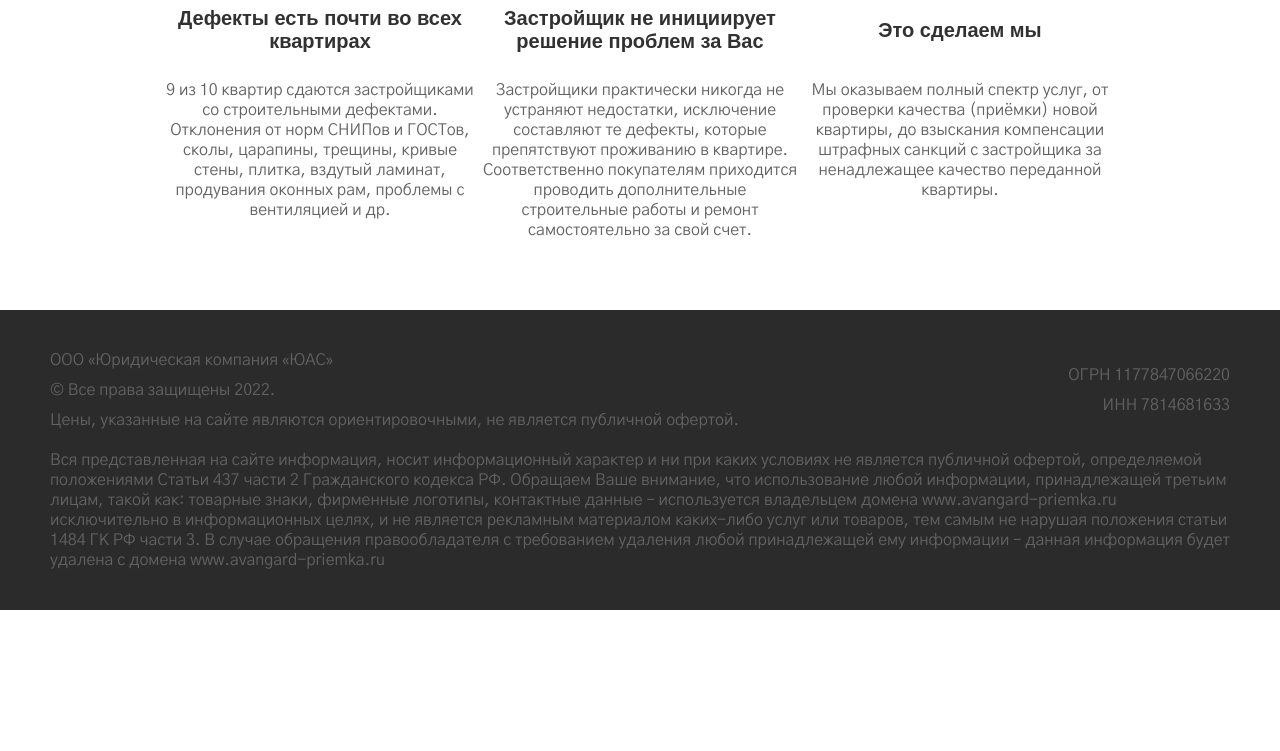
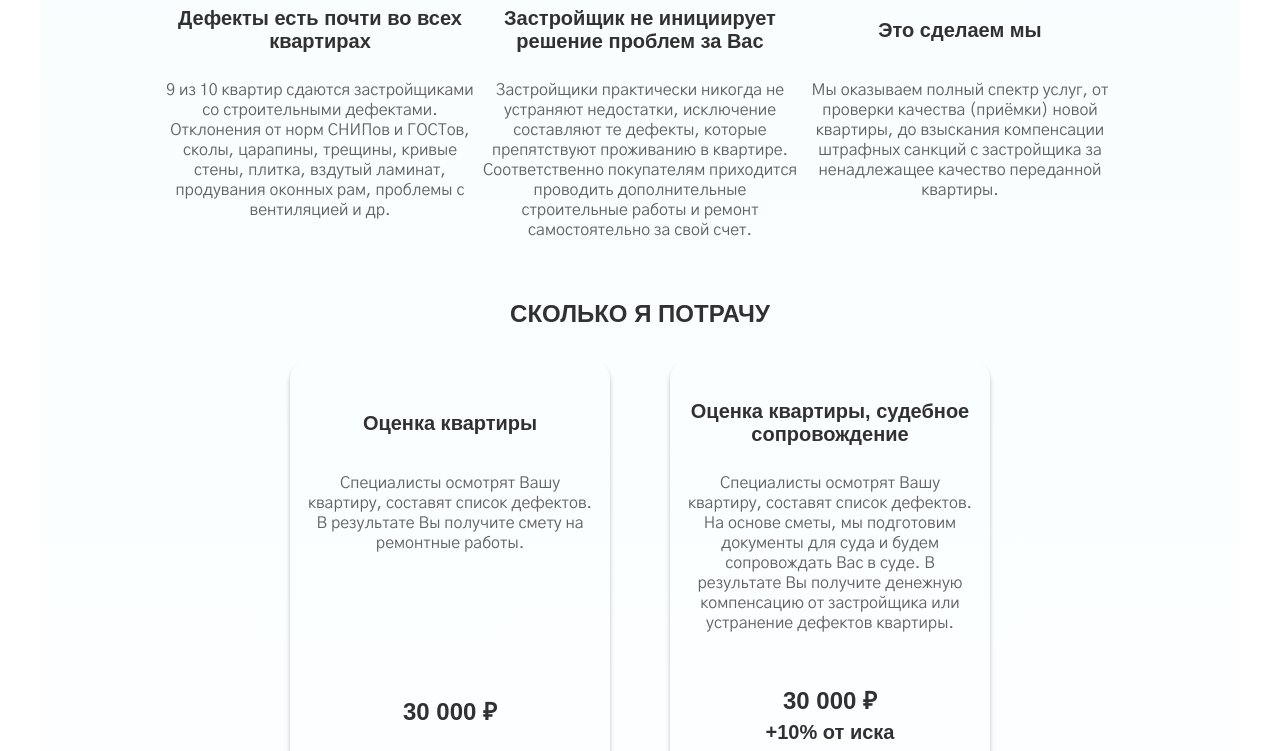
Before and after one commit to ervnkv/royalestate, a React (Create React App) app: page / in a window 1280 px wide. Shown: the part 313-1064 px from the top of the page. Before the commit the page ends 923 px from the top, so only its background shows below. Built offline with nearby package versions, Linux system fonts and the light colour scheme; a web font is replaced by a local one.

Commit message:
Добавил блок

```diff
--- a/src/App.js
+++ b/src/App.js
@@ -2,9 +2,25 @@ import React from 'react';
 import Header from './components/Header.js';
 import Footer from './components/Footer.js';
 import TextBlockHor from './components/TextBlockHor.js';
-// import TextBlockH from './components/TextBlockH.js';
-// import TextBlockV from './components/TextBlockV.js';
+import TextBlockHorBtn from './components/TextBlockHorBtn.js';
+import TextBlockVert from './components/TextBlockVert.js';
 
+// Верстка сайта
+export default function App(){
+	return (
+		<>
+			<Header/>
+			<div id='main' className='wrapper'>
+				<TextBlockHor TextBlocks={TextBlockContent1} Title='ЗАЧЕМ'/>
+				<TextBlockHorBtn TextBlocks={TextBlockContent2} Title='СКОЛЬКО Я ПОТРАЧУ'/>
+				<TextBlockVert TextBlocks={TextBlockContent3} Title='ПРОЦЕСС СОТРУДНИЧЕСТВА'/>
+			</div>
+			<Footer/>
+		</>
+	);
+}
+
+// Наполнение сайта - Блок 1
 const TextBlockContent1= [
 	{
 		head: 'Дефекты есть почти во всех квартирах',
@@ -28,72 +44,44 @@ const TextBlockContent1= [
 		id: 3,
 	},
 ];
+// Наполнение сайта - Блок 2
+const TextBlockContent2= [
+	{
+		head: 'Оценка квартиры',
+		content:'Специалисты осмотрят Вашу квартиру, составят список дефектов. В результате Вы получите смету на ремонтные работы.',
+		priceMain: '30 000 ₽',
+		priceSecond: '',
+		id: 11,
+	},
+	{
+		head: 'Оценка квартиры, судебное сопровождение',
+		content:'Специалисты осмотрят Вашу квартиру, составят список дефектов. На основе сметы, мы подготовим документы для суда и будем сопровождать Вас в суде. В результате Вы получите денежную компенсацию от застройщика или устранение дефектов квартиры.',
+		priceMain: '30 000 ₽',
+		priceSecond: '+10% от иска',
+		id: 12,
+	},
+];
 
-
-
-
-export default function App(){
-
-	return (
-		<>
-			<Header/>
-			<div className='wrapper'>
-				<TextBlockHor TextBlocks={TextBlockContent1} Title='ЗАЧЕМ'/>
-			</div>
-			<Footer/>
-		</>
-	);
-}
-
-
-
-
-
-
-
-// const TextBlock_1= [
-// 	{
-// 		head: 'Дефекты есть почти во всех квартирах',
-// 		content:'9 из 10 квартир сдаются застройщиками со строительными дефектами. Отклонения от норм СНИПов и ГОСТов, сколы, царапины, трещины, кривые стены, плитка, вздутый ламинат, продувания оконных рам, проблемы с вентиляцией и др.',
-// 		id: 1,
-// 	},
-
-// 	{
-// 		head: 'Застройщик не инициирует решение проблем за Вас',
-// 		content: 'Застройщики практически никогда не устраняют недостатки, исключение составляют те дефекты, которые препятствуют проживанию в квартире. Соответственно покупателям приходится проводить дополнительные строительные работы и ремонт самостоятельно за свой счет.',
-// 		id: 2,
-// 	},
-// 	{
-// 		head: 'Это сделаем мы',
-// 		content: 'Мы оказываем полный спектр услуг, от проверки качества (приёмки) новой квартиры, до взыскания компенсации штрафных санкций с застройщика за ненадлежащее качество переданной квартиры.',
-// 		id: 3,
-// 	},
-// ];
-
-// const TextBlock_2= [
-// 	{
-// 		head: '1. Подписание договора',
-// 		content:'Подписываем с вами договор об оказании услуг (осмотр квартиры и/или исковое заявление)'
-// 	},
-
-// 	{
-// 		head: '2. Осмотр квартиры',
-// 		content: 'Проведение осмотра и подготовка заключения о стоимости устранения дефектов, допущенных застройщиком.'
-// 	},
-// 	{
-// 		head: '3. Подготовка документов',
-// 		content: 'Подготовка и подача искового заявления о взыскании компенсации за строительные недостатки, пени, штрафа, компенсации морального вреда, и убытков.'
-// 	},
-// 	{
-// 		head: 'Сопровождение в суде',
-// 		content: ''
-// 	},
-// 	{
-// 		head: '???',
-// 		content: ''
-// 	},
-// 	{
-// 		head: 'PROFIT',
-// 		content: ''
-// 	},
-// ];
+// Наполнение сайта - Блок 3
+const TextBlockContent3= [
+	{
+		head: 'Подписание договора',
+		content:'Подписываем с вами договор об оказании услуг (осмотр квартиры и/или исковое заявление)',
+		id: 21,
+	},
+	{
+		head: 'Осмотр квартиры',
+		content: 'Проведение осмотра и подготовка заключения о стоимости устранения дефектов, допущенных застройщиком.',
+		id: 22,
+	},
+	{
+		head: 'Подготовка документов',
+		content: 'Подготовка и подача искового заявления о взыскании компенсации за строительные недостатки, пени, штрафа, компенсации морального вреда, и убытков.',
+		id: 23,
+	},
+	{
+		head: 'Сопровождение в суде',
+		content: 'Подготовка и подача искового заявления о взыскании компенсации за строительные недостатки, пени, штрафа, компенсации морального вреда, и убытков.',
+		id: 24,
+	},
+];
--- a/src/components/Header.js
+++ b/src/components/Header.js
@@ -6,7 +6,7 @@ function Header() {
 		<header className='header'>
 			<div className='wrapper f-row'>
 				<div className='header_logo f-row'>
-					<img width={80} height={80} src="/img/logo.png" alt="Logo" />
+					<img width={80} height={80} src="/img/logo.svg" alt="Logo" />
 					<div className='header_logo_text'>
 						<h2>КЕДР</h2>
 						<p>оценка квартир</p>
--- /dev/null
+++ b/src/components/TextBlockHorBtn.js
@@ -0,0 +1,32 @@
+import React from 'react';
+import './TextBlockHorBtn.scss';
+
+
+export default function TextBlockHorBtn({TextBlocks,Title}) {
+	const htmlTextBlock = TextBlocks.map(({head,content,priceMain,priceSecond,id}) =>{
+		return(
+			<div key={id} className='card f-column t-center'>
+				<div className='f-column headText'>
+					<h3>{head}</h3>
+				</div>
+				<p>{content}</p>
+				<div className='f-column price'>
+					<h2>{priceMain}</h2>
+					<h3>{priceSecond}</h3>
+				</div>
+				<button>
+					<h4>Оставить заявку</h4>
+				</button>
+			</div>
+		);
+	});
+
+	return(
+		<section className='f-column textblockbtn '>
+			<h2>{Title}</h2>
+			<div className='f-row container '>
+				{htmlTextBlock}
+			</div>
+		</section>
+	);
+}
--- /dev/null
+++ b/src/components/TextBlockHorBtn.scss
@@ -0,0 +1,51 @@
+@import '../index.scss';
+
+.textblockbtn {
+    margin: 30px 0;
+    align-items:center;
+
+    .container{
+        align-items:flex-start;
+        .card{
+            width: 320px;
+            margin: 30px;
+            padding: 15px;
+            align-items:center;
+            box-shadow: 0px 4px 4px rgba(0, 0, 0, 0.25);
+            border-radius: 21px;
+            img{
+                height: 95px;
+                cursor:auto;
+            }
+            .headText{
+                min-height: 100px;
+                justify-content: center
+
+            }
+            p{
+                min-height: 200px;
+            }
+            .price{
+                min-height: 80px;
+                justify-content: center;
+                h2,h3{
+                    margin: 2.5px;
+                }
+            }
+            button{
+                width: 170px;
+                height: 40px;
+                background: #24A5DD;
+                border-radius: 14px;
+                border: none;
+                cursor: pointer;
+                h4{
+                    color: #ffff;
+                    font-weight: 800;
+                }
+            }
+
+
+        }
+    }
+}
--- /dev/null
+++ b/src/components/TextBlockVert.js
@@ -0,0 +1,25 @@
+import React from 'react';
+import './TextBlockVert.scss';
+
+
+export default function TextBlockVert({TextBlocks,Title}) {
+	const htmlTextBlock = TextBlocks.map(({head,content,id}) =>{
+		return(
+			<div key={id} className='f-row card'>
+				<div className='headText'>
+					<h3>{head}</h3>
+				</div>
+				<p>{content}</p>
+			</div>
+		);
+	});
+
+	return(
+		<section className='f-column textblockvert '>
+			<h2>{Title}</h2>
+			<div className='f-column container '>
+				{htmlTextBlock}
+			</div>
+		</section>
+	);
+}
--- /dev/null
+++ b/src/components/TextBlockVert.scss
@@ -0,0 +1,21 @@
+@import '../index.scss';
+
+.textblockvert {
+    margin: 30px 0;
+    align-items:center;
+
+
+    .container{
+        // align-items:flex-start;
+        // justify-content:space-between;
+        margin: 0 120px;
+        .card{
+            margin: 30px 0;
+            align-items:flex-start;
+            .headText{
+                // min-height: 50px;
+                min-width: 350px;
+            }
+        }
+    }
+}
--- a/src/index.scss
+++ b/src/index.scss
@@ -27,6 +27,9 @@ h3{
     width: 1200px;
     margin: 0 auto;
 }
+#main.wrapper{
+    background: linear-gradient(180deg, rgba(243, 252, 255, 0.59) 0%, rgba(194, 211, 216, 0) 100%);
+}
 
 .f-row{
     display: flex;
@@ -40,11 +43,17 @@ h3{
     flex-direction: column;
     justify-content: space-between;
 }
+.m-left {
+    margin-left: 0;
+    margin-right: auto;
+}
 .m-right {
     margin-left: auto;
     margin-right: 0;
 }
-
+.t-left{
+    text-align: left;
+}
 .t-right{
     text-align: right;
 }
```
Also changed, not shown: public/img/logo.svg (added).
